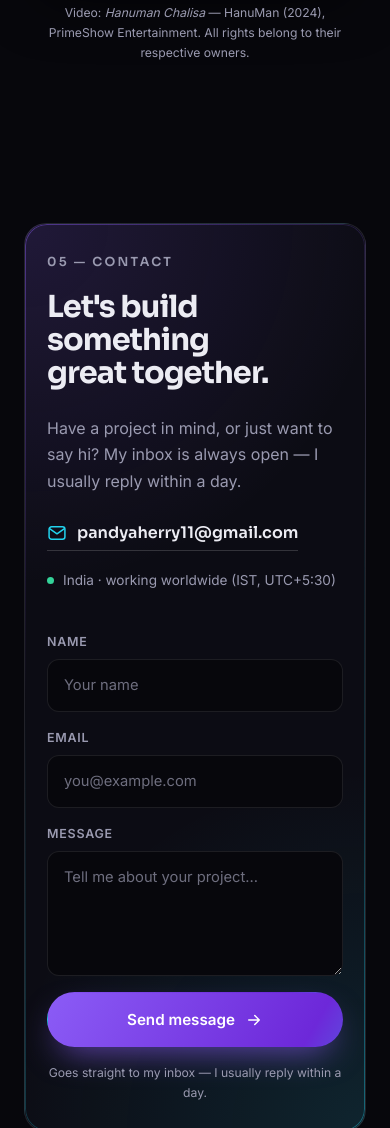
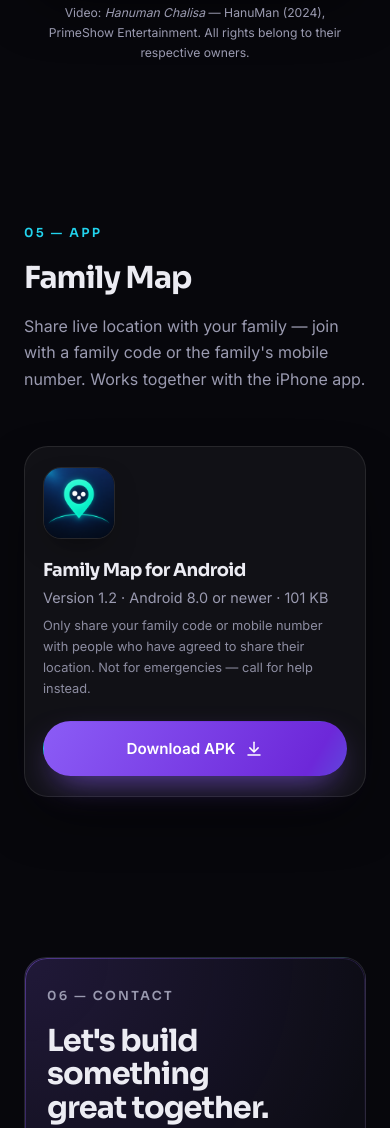
Before and after one commit to pandyaherry11/haripandya, a plain HTML site: page index.html in a window 390 px wide. Shown: the part 5551-6679 px from the top of the page. Drawn offline with Linux system fonts and the light colour scheme.

Commit message:
Add Family Map Android app download section

```diff
--- a/index.html
+++ b/index.html
@@ -41,6 +41,7 @@
         <a href="#services" class="nav-link">Services</a>
         <a href="#apply" class="nav-link">Apply</a>
         <a href="#video" class="nav-link">Bhajan</a>
+        <a href="#app" class="nav-link">App</a>
         <a href="#contact" class="nav-link">Contact</a>
       </nav>
 
@@ -376,12 +377,42 @@
       </div>
     </section>
 
+    <!-- ============ FAMILY MAP APP ============ -->
+    <section class="section" id="app">
+      <div class="container">
+        <div class="section-head reveal">
+          <p class="label">05 — App</p>
+          <h2 class="section-title">Family Map</h2>
+          <p class="section-sub">
+            Share live location with your family — join with a family code or the family's
+            mobile number. Works together with the iPhone app.
+          </p>
+        </div>
+
+        <div class="app-card reveal">
+          <img class="app-icon" src="assets/family-map-icon.png" alt="Family Map app icon" width="72" height="72" />
+          <div class="app-info">
+            <h3>Family Map for Android</h3>
+            <p>Version 1.2 · Android 8.0 or newer · 101 KB</p>
+            <p class="app-note">
+              Only share your family code or mobile number with people who have agreed to share
+              their location. Not for emergencies — call for help instead.
+            </p>
+          </div>
+          <a class="btn btn-primary app-download" href="assets/FamilyMap.apk" download="FamilyMap.apk">
+            Download APK
+            <svg viewBox="0 0 24 24" fill="none" stroke="currentColor" stroke-width="2" stroke-linecap="round" stroke-linejoin="round" aria-hidden="true"><path d="M12 3v12" /><path d="M6.5 10.5 12 16l5.5-5.5" /><path d="M4 20h16" /></svg>
+          </a>
+        </div>
+      </div>
+    </section>
+
     <!-- ============ CONTACT ============ -->
     <section class="section" id="contact">
       <div class="container">
         <div class="contact-panel reveal">
           <div class="contact-copy">
-            <p class="label">05 — Contact</p>
+            <p class="label">06 — Contact</p>
             <h2 class="section-title">Let's build something<br />great together.</h2>
             <p>
               Have a project in mind, or just want to say hi? My inbox is always open —
--- a/style.css
+++ b/style.css
@@ -758,6 +758,44 @@ html[data-theme="light"] .portrait {
 .video-credit a { color: var(--accent-2); }
 .video-credit a:hover { text-decoration: underline; }
 
+/* ---------- family map app ---------- */
+.app-card {
+  display: flex;
+  align-items: center;
+  gap: 22px;
+  flex-wrap: wrap;
+  max-width: 900px;
+  margin: 0 auto;
+  padding: 22px;
+  border-radius: 24px;
+  border: 1px solid var(--border);
+  background: var(--surface);
+  box-shadow: var(--shadow);
+  transition: border-color 0.3s ease;
+}
+.app-card:hover { border-color: var(--border-strong); }
+
+.app-icon {
+  width: 72px;
+  height: 72px;
+  flex: none;
+  border-radius: 18px;
+  border: 1px solid var(--border);
+  box-shadow: 0 12px 30px -12px rgba(0, 0, 0, 0.55);
+}
+
+.app-info { flex: 1 1 320px; min-width: 0; }
+.app-info h3 { font-size: 1.12rem; }
+.app-info p { color: var(--muted); font-size: 0.9rem; margin-top: 5px; }
+.app-info .app-note { font-size: 0.8rem; opacity: 0.9; max-width: 56ch; }
+
+.app-download { flex: none; }
+
+@media (max-width: 640px) {
+  .app-card { padding: 20px 18px; }
+  .app-download { width: 100%; justify-content: center; }
+}
+
 /* =========================================================
    CONTACT
    ========================================================= */
```
Also changed, not shown: assets/family-map-icon.png (added), 1 other file.
